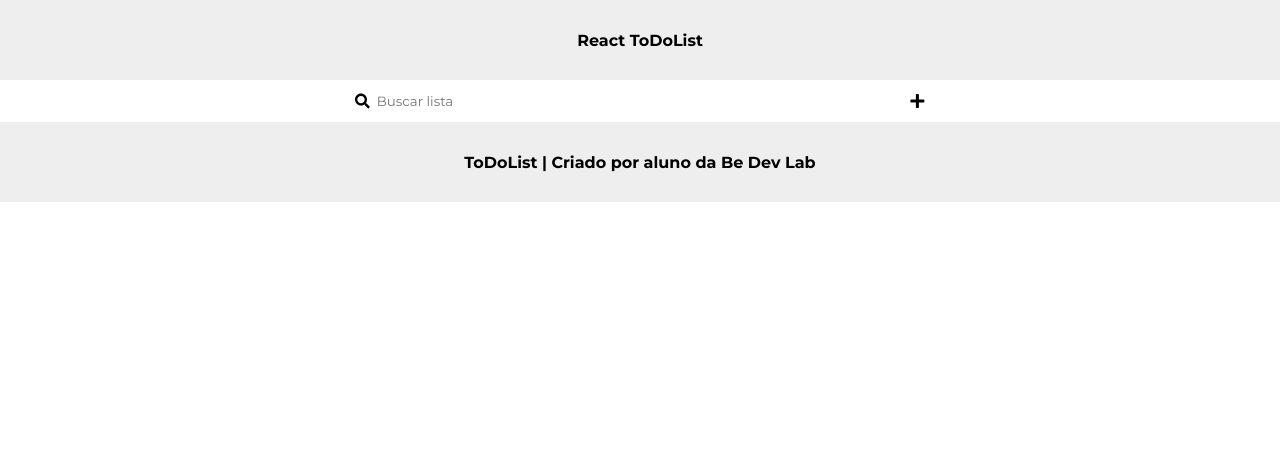
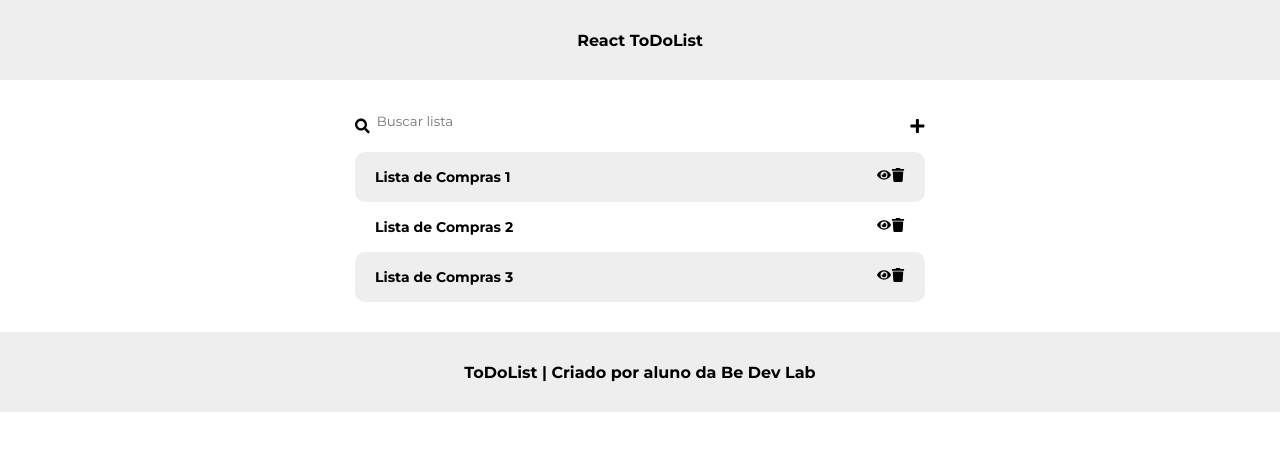
Before and after one commit to danimar1990/ToDo-React-App, a React (Create React App) app: page / in a window 1280 px wide. Shown: the top 450 px of the page. Built offline with nearby package versions, Linux system fonts and the light colour scheme.

Commit message:
Adicionando a lista de itens de forma fixa

```diff
--- a/src/Components/Footer/styled.js
+++ b/src/Components/Footer/styled.js
@@ -7,4 +7,5 @@ export const FooterContent = styled.footer`
 	display: flex;
 	justify-content: center;
 	align-items: center;
+	margin-top: 30px;
 `
--- a/src/Components/Header/styled.js
+++ b/src/Components/Header/styled.js
@@ -7,4 +7,5 @@ export const HeaderContent = styled.header`
 	display: flex;
 	justify-content: center;
 	align-items: center;
+	margin-bottom: 20px;
 `
--- /dev/null
+++ b/src/Components/RenderList/index.jsx
@@ -0,0 +1,28 @@
+import React from "react"
+import { ListItem } from "./styled"
+import { FaEye, FaTrash } from "react-icons/fa"
+
+const RenderList = ({ list }) => {
+	console.log(list)
+
+	return (
+		<div>
+			{
+				list.map((item, index) => (
+					<ListItem key={item.id} className={`${index % 2 !== 0 ? 'divisor' : ''}`}>
+						<div>
+							{item.name}
+						</div>
+						<div>
+							<FaEye />
+							<FaTrash />
+						</div>
+					</ListItem>
+				))
+			}
+			<div></div>
+		</div>
+	)
+}
+
+export default RenderList
--- /dev/null
+++ b/src/Components/RenderList/styled.js
@@ -0,0 +1,18 @@
+import styled from "styled-components"
+
+export const ListItem = styled.div`
+	color: #000;
+	background: #EEEEEE;
+	height: 50px;
+	font-size: 14px;
+	font-weight: 700;
+	padding: 0 20px;
+	display: flex;
+	align-items: center;
+	justify-content: space-between;
+	border-radius: 10px;
+
+	&.divisor {
+		background: #FFF;
+	}
+`
--- a/src/Components/SearchBar/styled.js
+++ b/src/Components/SearchBar/styled.js
@@ -5,4 +5,5 @@ export const InputSearch = styled.input`
 	height: 40px;
 	border: none;
 	outline: none;
+	margin-bottom: 10px;
 `
--- a/src/Pages/Home/index.jsx
+++ b/src/Pages/Home/index.jsx
@@ -3,6 +3,25 @@ import Header from "../../Components/Header"
 import Footer from "../../Components/Footer"
 import SearchBar from "../../Components/SearchBar"
 import Container from "../../Components/Container"
+import RenderList from "../../Components/RenderList"
+
+const list = [
+	{
+		name: 'Lista de Compras 1',
+		id: new Date().getTime() * 2,
+		itens: []
+	},
+	{
+		name: 'Lista de Compras 2',
+		id: new Date().getTime() * 3,
+		itens: []
+	},
+	{
+		name: 'Lista de Compras 3',
+		id: new Date().getTime() * 3,
+		itens: []
+	},
+]
 
 const Home = () => {
 	return (
@@ -11,6 +30,7 @@ const Home = () => {
 			<Container title="teste" description="teste 1">
 				<div>
 					<SearchBar />
+					<RenderList list={list} />
 				</div>
 			</Container>
 			<Footer />
```
